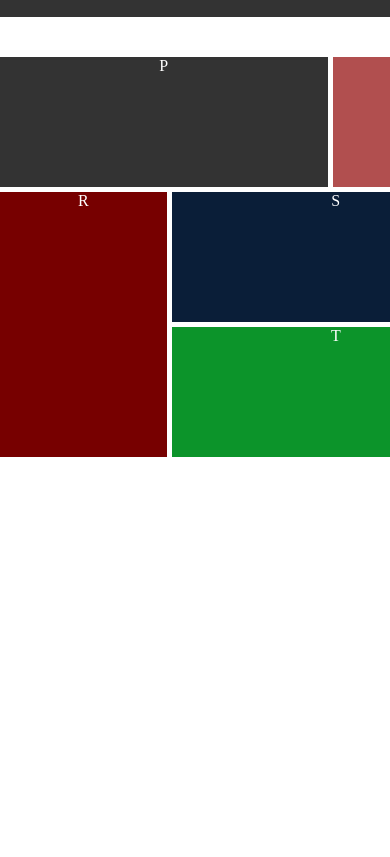
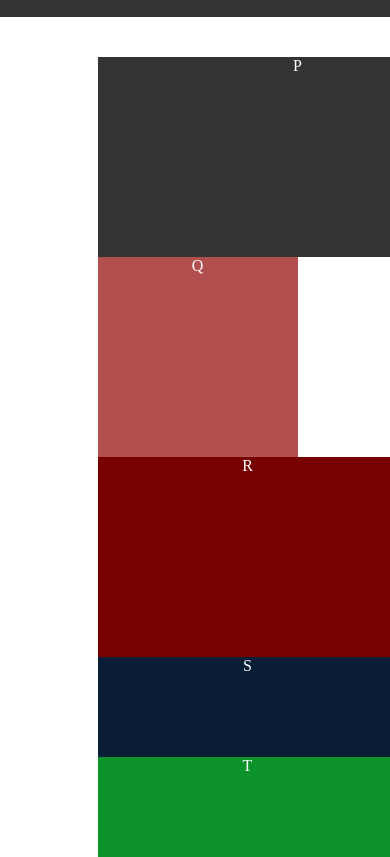
Before and after one commit to Muazu98/Zuri-Tasks-flexbox, a plain HTML site: page grids.html in a window 390 px wide. Shown: the part 59-916 px from the top of the page. Before the commit the page ends 844 px from the top, so only its background shows below. Drawn offline with Linux system fonts and the light colour scheme.

Commit message:
Zuri Flexbox and Grid task

```diff
--- a/grid.html
+++ b/grids.html
@@ -5,7 +5,8 @@
   <meta http-equiv="X-UA-Compatible" content="IE=edge">
   <meta name="viewport" content="width=device-width, initial-scale=1.0">
   <title>Document</title>
-  <link rel="stylesheet" href="style.css">
+  <link rel="stylesheet" href="Styles/style.css">
+  <link rel="stylesheet" media="screen and (max-width:768px)" href="Styles/mobile.css">
 </head>
 <body>
   <header>
```
Also changed, not shown: Styles/mobile.css (renamed from mobile.css), Styles/style.css (renamed from style.css), index.html (renamed from flex.html).
